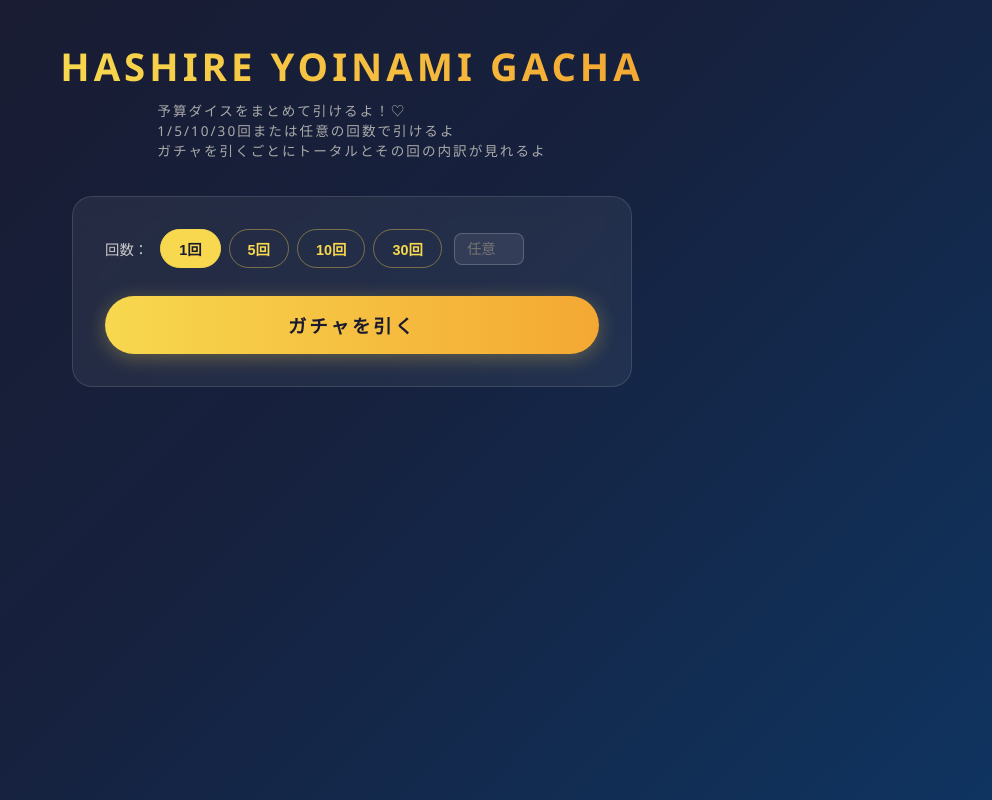
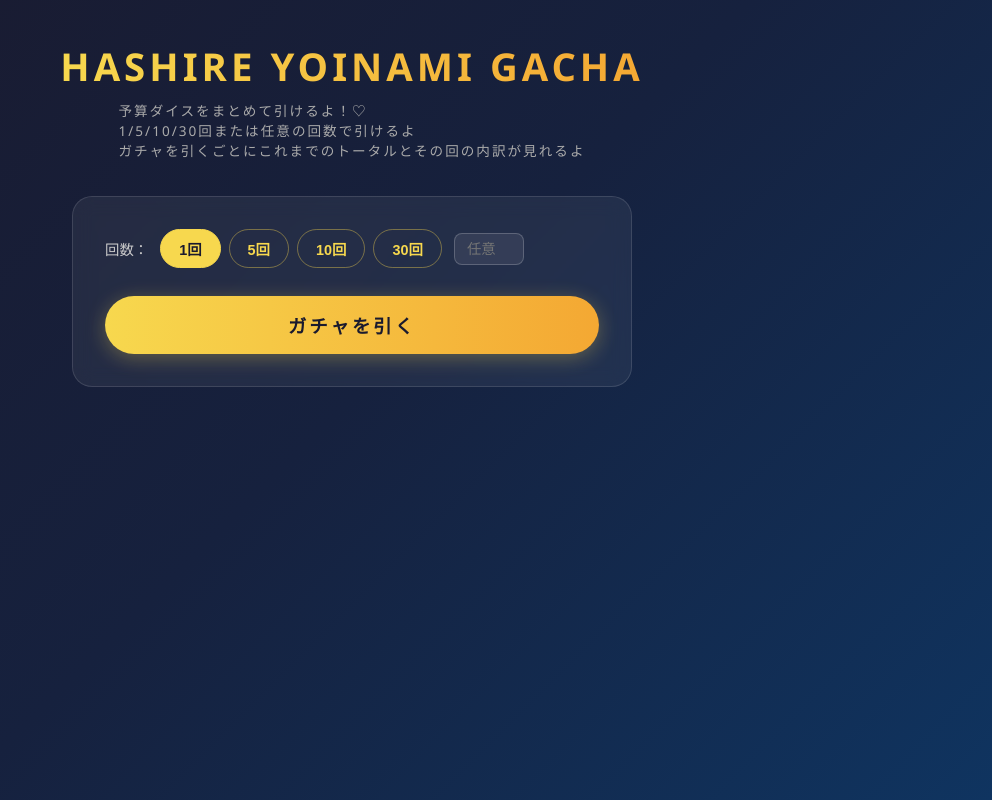
Before and after one commit to nyanyamagari/dice-gacha, a plain HTML site: page index.html in a window 1280 px wide. Shown: the whole page, without its empty margins (288-1280 px from the left). Drawn offline with Linux system fonts and the light colour scheme.

Commit message:
Update subtitle text for clarity

```diff
--- a/index.html
+++ b/index.html
@@ -226,7 +226,7 @@
 <body>
 
   <h1>HASHIRE YOINAMI GACHA</h1>
-  <p class="subtitle">予算ダイスをまとめて引けるよ！♡<br>1/5/10/30回または任意の回数で引けるよ<br>ガチャを引くごとにトータルとその回の内訳が見れるよ</p>
+  <p class="subtitle">予算ダイスをまとめて引けるよ！♡<br>1/5/10/30回または任意の回数で引けるよ<br>ガチャを引くごとにこれまでのトータルとその回の内訳が見れるよ</p>
 
   <div class="card">
     <div class="count-section">
```
